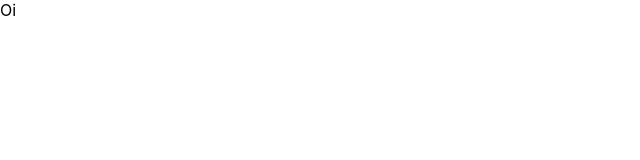
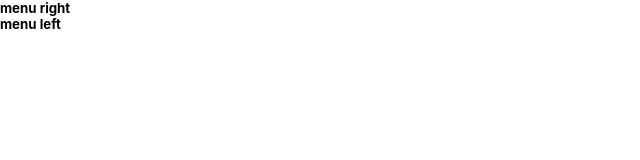
Before and after one commit to Milla1802/React-Project, a React (Create React App) app: page / in a window 1280 px wide. Shown: the top 160 px of the page, without its empty margins (0-640 px from the left). Built offline with nearby package versions, Linux system fonts and the light colour scheme.

Commit message:
Adicionando elementos da parte superios da landing page

```diff
--- a/src/App.js
+++ b/src/App.js
@@ -3,7 +3,19 @@ import './App.css';
 function App() {
   return (
     <div className="App">
-      <p>Oi</p>
+      <div className="main">
+        <div className="logo"></div>
+        <div className="center">
+        <div className="menu">
+          <div className="menu-right">
+            <h5>menu right</h5>
+          </div>
+          <div className="menu-left">
+          <h5>menu left</h5>
+          </div>
+        </div>
+        </div>
+      </div>
     </div>
   );
 }
```
